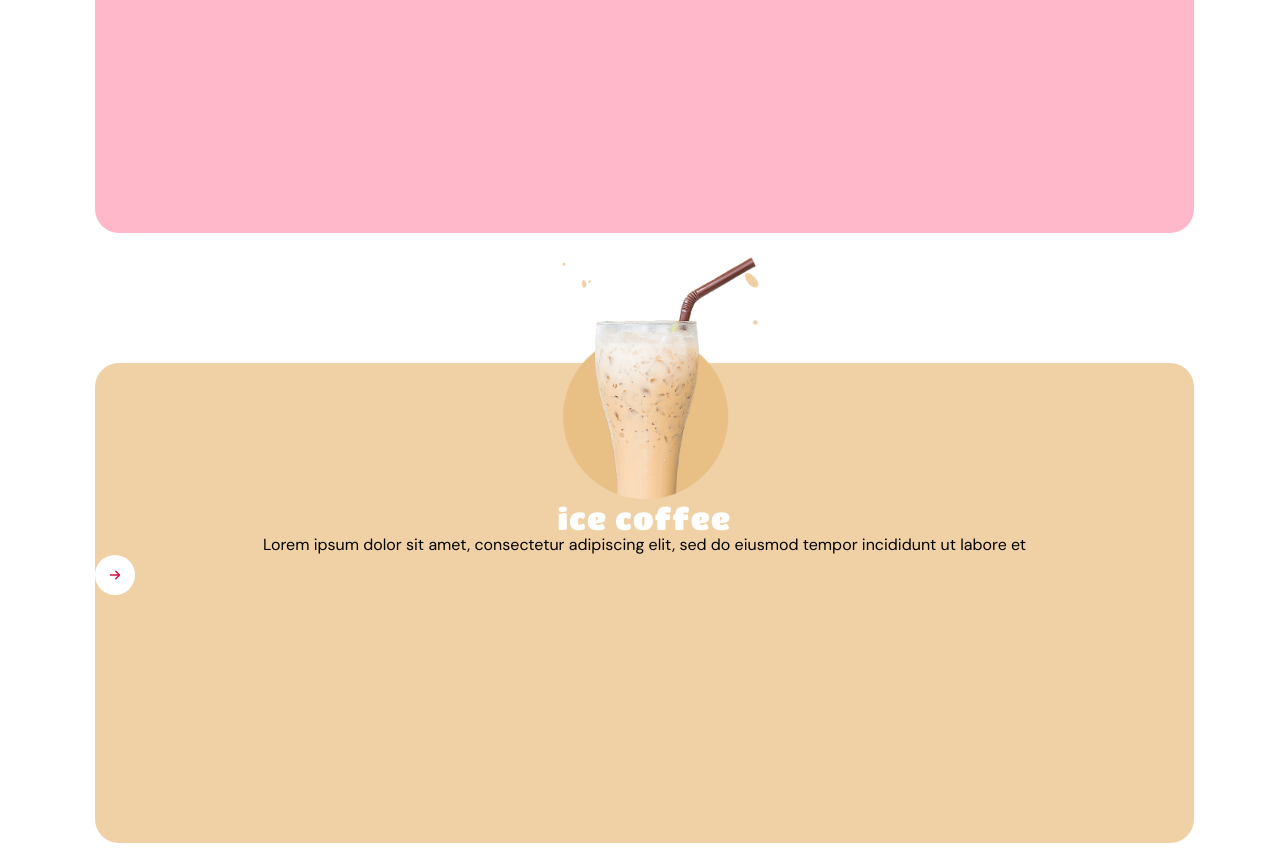
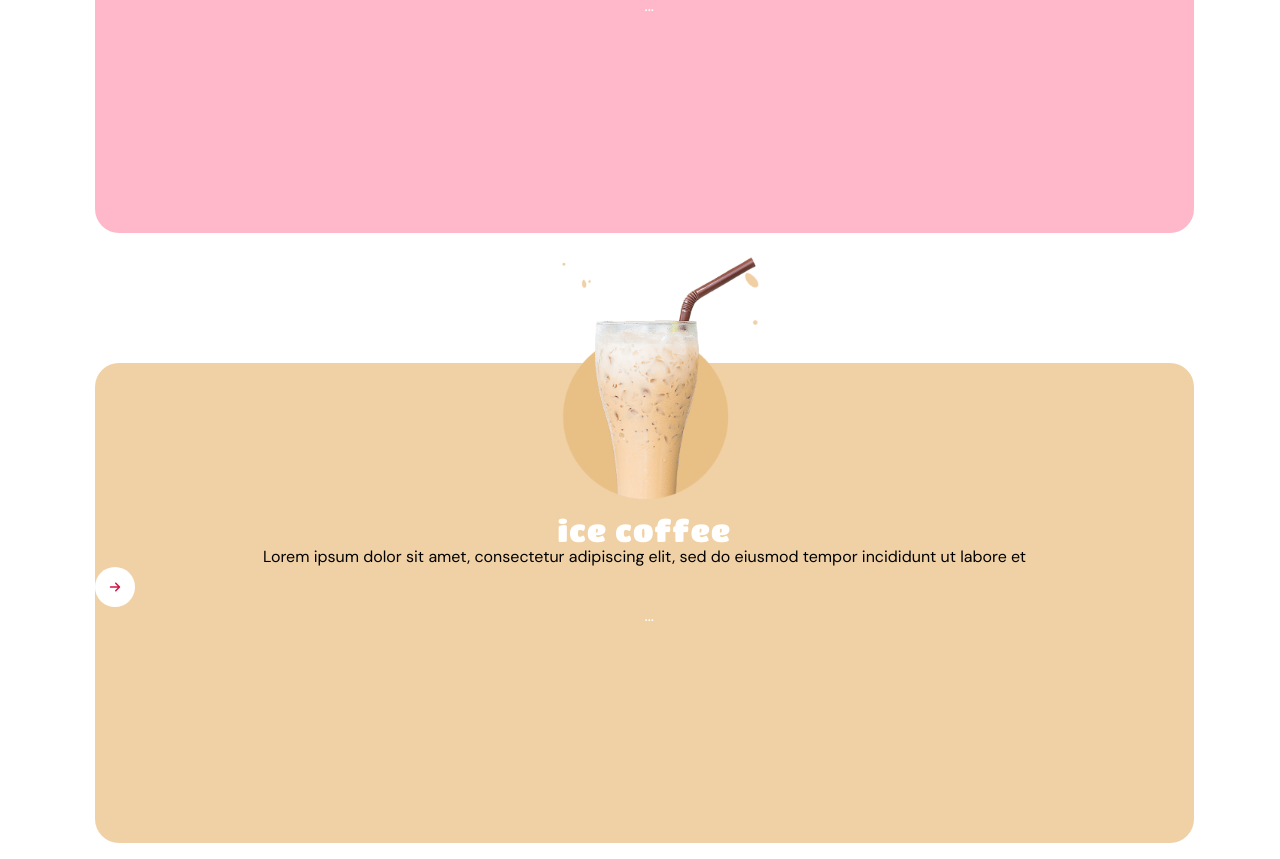
Before and after one commit to TetianaDoroshko/Ice-cream, a website built with Parcel: page src/index.html in a window 1280 px wide. Shown: the part 741-1600 px from the top of the page. Built offline with nearby package versions, Linux system fonts and the light colour scheme; files whose address does not match are found by name.

Commit message:
Update _products.scss

```diff
--- a/src/sass/layout/_products.scss
+++ b/src/sass/layout/_products.scss
@@ -32,7 +32,7 @@
 }
 
 .products-card {
-  padding-top: 139px;
+  padding-top: 151px;
   text-align: center;
   background: #ffb8ca;
   margin-top: 31px;
@@ -54,11 +54,18 @@
     }
   }
 }
-
+.products-card::after {
+  content: '...';
+  position: absolute;
+  width: 6px;
+  height: 6px;
+  color: var(--primaryTextLight);
+}
 .products-card__title {
   font-family: var(--secondaryFontFamily);
   color: var(--primaryTextLight);
   text-align: center;
+
   @include font(20px, 23px, 400, 0.04em);
 
   @include tablet {
```
